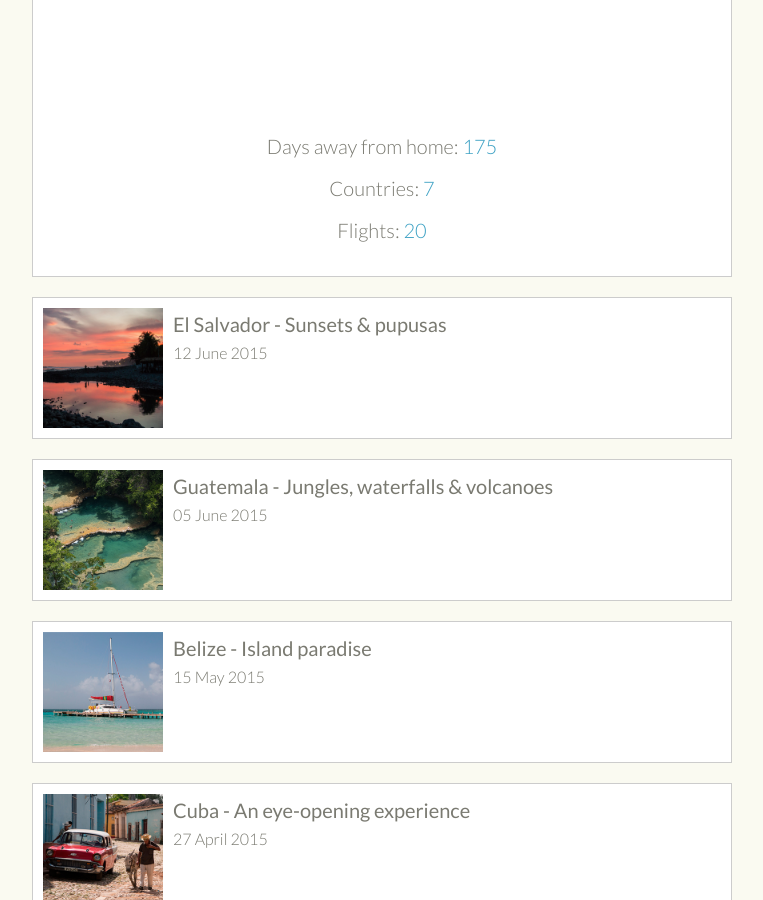
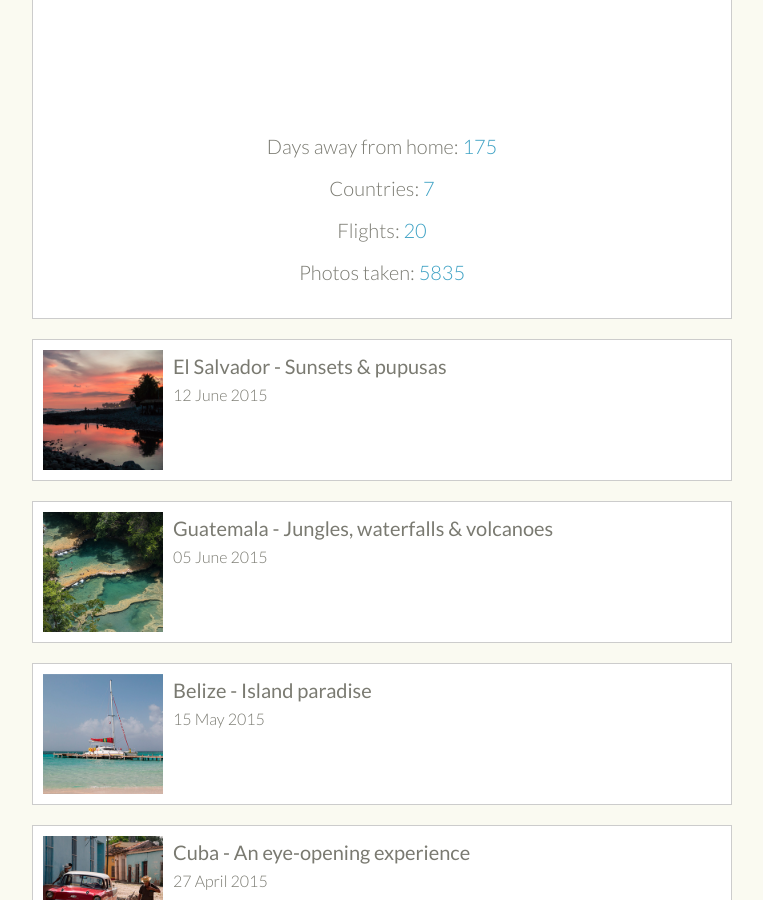
Before and after one commit to danielbowden/danielbowden.github.io, a Jekyll site: the page built from travel/index.html, in a window 1280 px wide and 900 px high, scrolled down 779 px. Shown: the whole window, without its empty margins (258-1021 px from the left). Built offline with Jekyll 4.4.1, drawn with Linux system fonts in a browser that asks for light colours.

Commit message:
Add a photos taken count

```diff
--- a/travel/index.html
+++ b/travel/index.html
@@ -21,6 +21,7 @@ flightpaths:
   - HAV-CUN
 flights: 20
 countries: 7
+photos-taken: 5835
 ---
 
 <div class="travel-list">
@@ -37,6 +38,7 @@ countries: 7
           <li>Days away from home: <span id="dateResult"></span></li>
           <li>Countries: <span>{{ page.countries }}</span></li>
           <li>Flights: <span>{{ page.flights }}</span></li>
+          <li>Photos taken: <span>{{ page.photos-taken }}</span></li>
         </ul>
       </div>
     </div>
```
